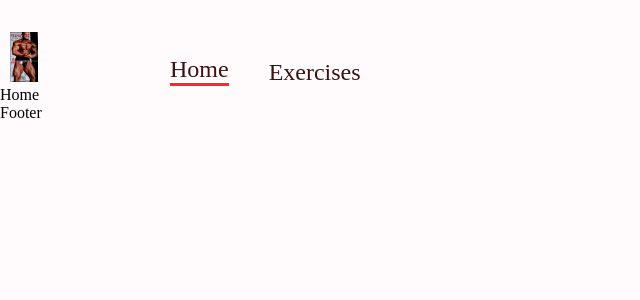
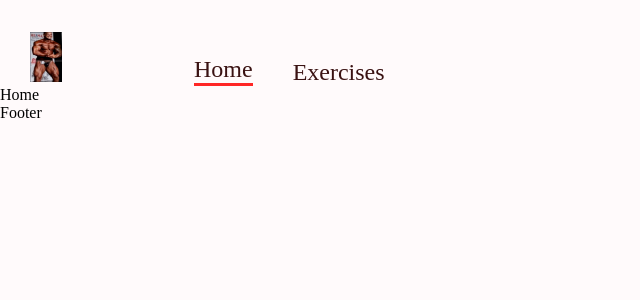
Before and after one commit to rmorales723/fitness_app, a React (Create React App) app in the folder gym_exercises/: page / in a window 1280 px wide. Shown: the top 300 px of the page, without its empty margins (0-640 px from the left). Built offline with nearby package versions, Linux system fonts and the light colour scheme.

Commit message:
created componenents in home page(no logic yet)

```diff
--- a/gym_exercises/src/components/Navbar.js
+++ b/gym_exercises/src/components/Navbar.js
@@ -10,10 +10,10 @@ const Navbar = () => {
    <Stack
    direction="row"
         justifyContent="space-around" sx={{gap:{
-            sm: '122px', xs: '40px'}, mt: { sm: '32px', xs: '20px'}, justifyContent: 'none'}}>
+            sm: '122px', xs: '40px'}, mt: { sm: '32px', xs: '20px'}, justifyContent: 'none'}} px="20px">
     <Link to="/">
         <img src={Nationals} alt="Nationals" style={{
-        width: '28px', height: '50px',
+        width: '32px', height: '50px',
         margin: '0 10px'
         }} />
     </Link>
```
Also changed, not shown: gym_exercises/src/components/Exercises.js (added), gym_exercises/src/components/HeroBanner.js (added), gym_exercises/src/components/SearchExercises.js (added).
